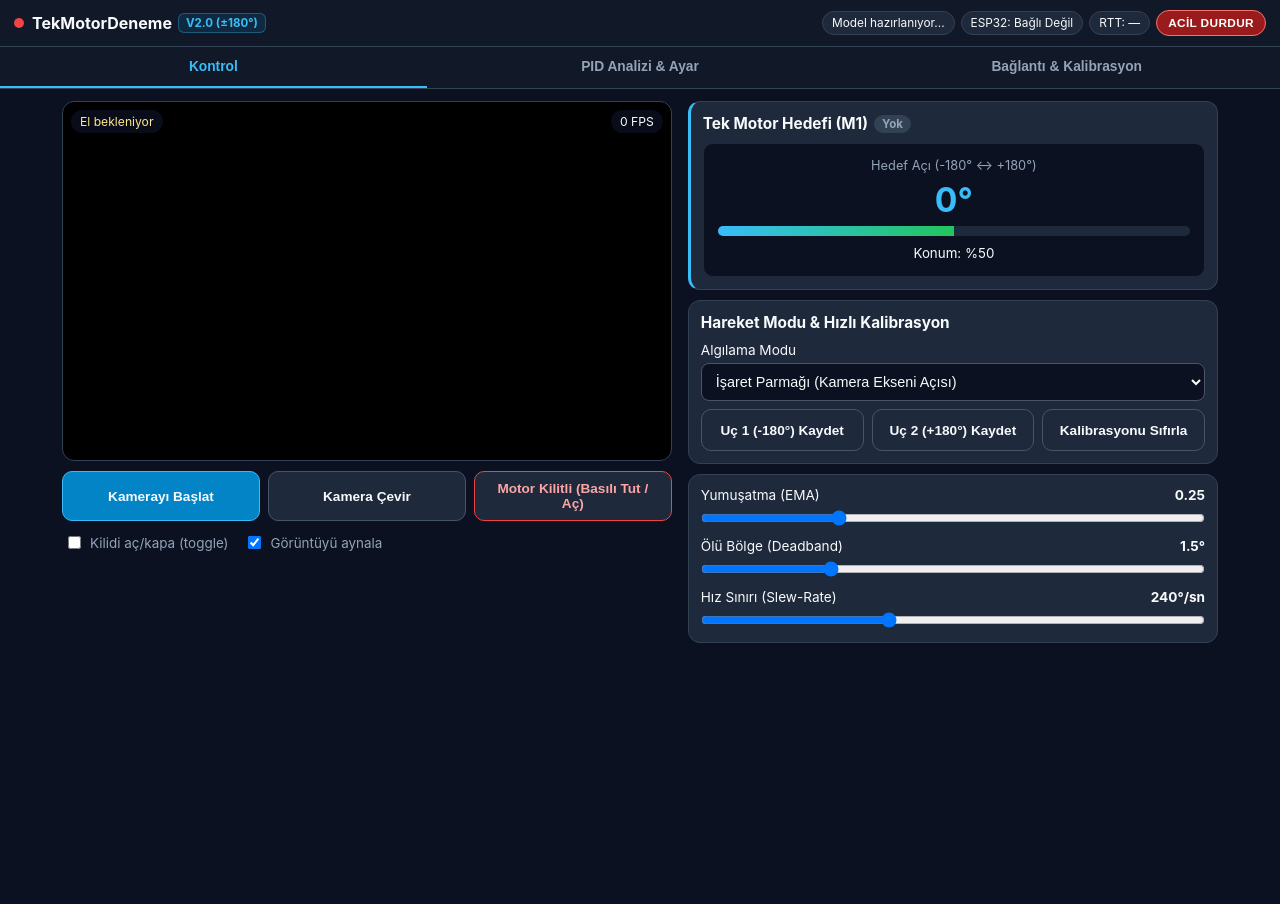
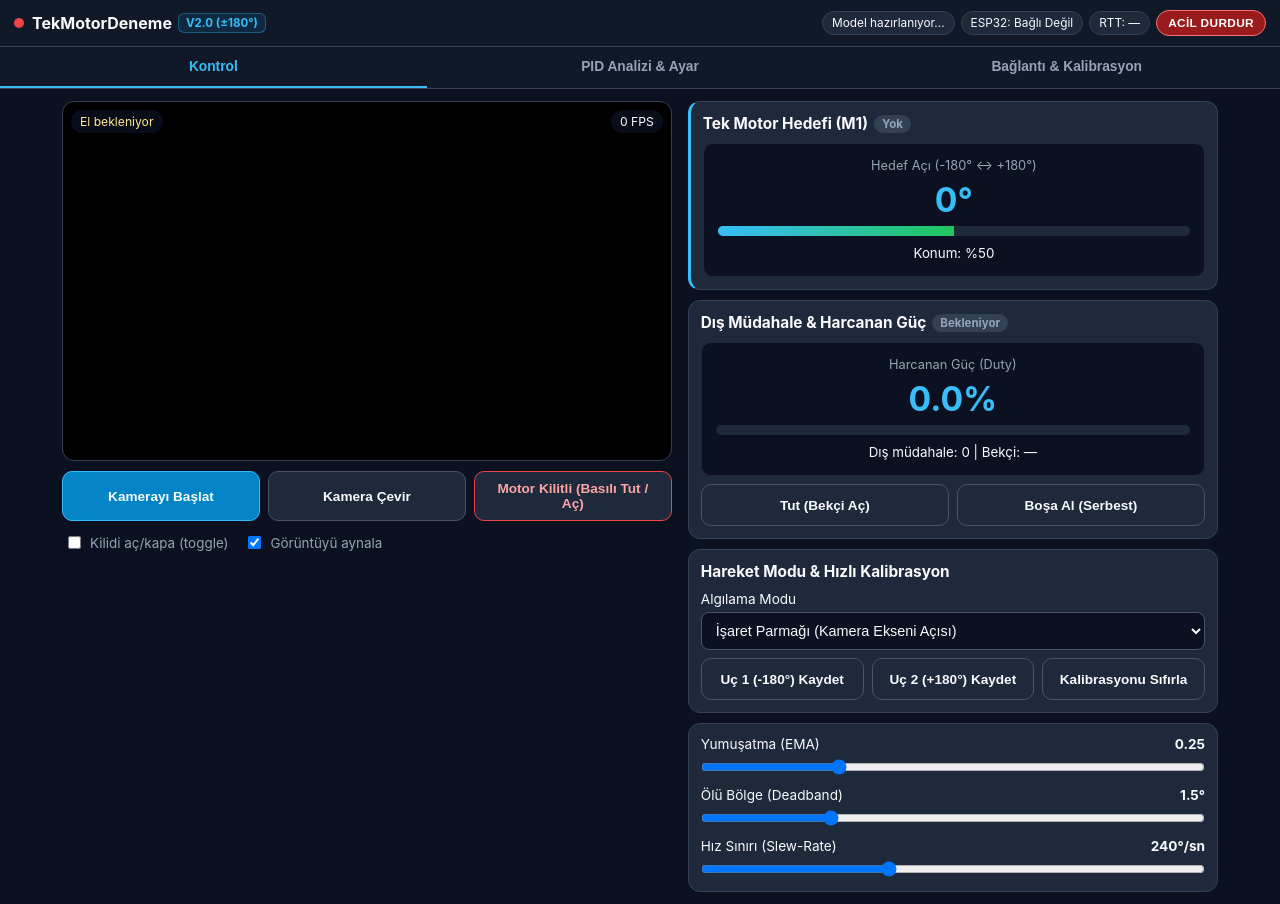
Before and after one commit to baran1248/TekMotorDeneme-V2, a plain HTML site: page index.html in a window 1280 px wide. Before the commit the page ends 800 px from the top, so only its background shows below. Drawn offline with Linux system fonts and the light colour scheme.

Commit message:
Add external intervention and power usage section

```diff
--- a/index.html
+++ b/index.html
@@ -75,7 +75,11 @@
               <small id="openPctText">Konum: %50</small>
             </div>
           </div>
-
+                <div class="card">
+           <h3>Dış Müdahale &amp; Harcanan Güç <span class="mini-status" id="holdStateBadge">Bekleniyor</span></h3>
+          <div class="single-gauge"><span>Harcanan Güç (Duty)</span><strong id="valHoldDuty">0.0%</strong><div class="bar-track"><div class="bar-fill" id="holdDutyBar" style="width:0%; background:#f59e0b"></div></div><small id="holdDisturbText">Dış müdahale: 0 | Bekçi: —</small></div>
+          <div class="controls-row" style="margin-top:8px"><button id="btnHoldLock" class="btn">Tut (Bekçi Aç)</button><button id="btnHoldFree" class="btn">Boşa Al (Serbest)</button></div>
+        </div>
           <div class="card">
             <h3>Hareket Modu & Hızlı Kalibrasyon</h3>
             <label class="field-label" style="margin-bottom:8px">Algılama Modu
@@ -138,6 +142,8 @@
           <div class="gauge"><span>Aşım (OS)</span><strong id="pidOs">0.0%</strong></div>
           <div class="gauge"><span>Yükselme</span><strong id="pidRise">—</strong></div>
           <div class="gauge"><span>Yerleşme</span><strong id="pidSettle">—</strong></div>
+        <div class="gauge"><span>Güç (Duty)</span><strong id="pidDuty">0.0%</strong></div>
+           <div class="gauge"><span>Durum</span><strong id="pidState">—</strong></div>
         </div>
 
         <div class="chart-wrap">
```
